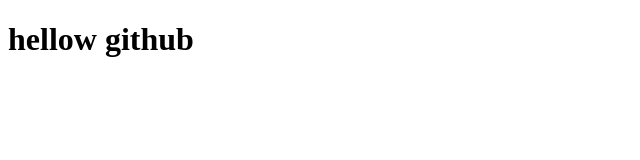
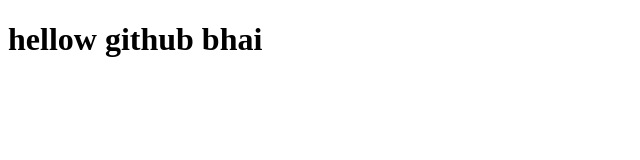
Before and after one commit to its-prem/TESTING, a plain HTML site: page index.html in a window 1280 px wide. Shown: the whole page, without its empty margins (0-640 px from the left). Drawn offline with Linux system fonts and the light colour scheme.

Commit message:
update testing

```diff
--- a/index.html
+++ b/index.html
@@ -6,6 +6,6 @@
     <title>Document</title>
 </head>
 <body>
-    <h1>hellow github</h1>
+    <h1>hellow github bhai</h1>
 </body>
 </html>
```
